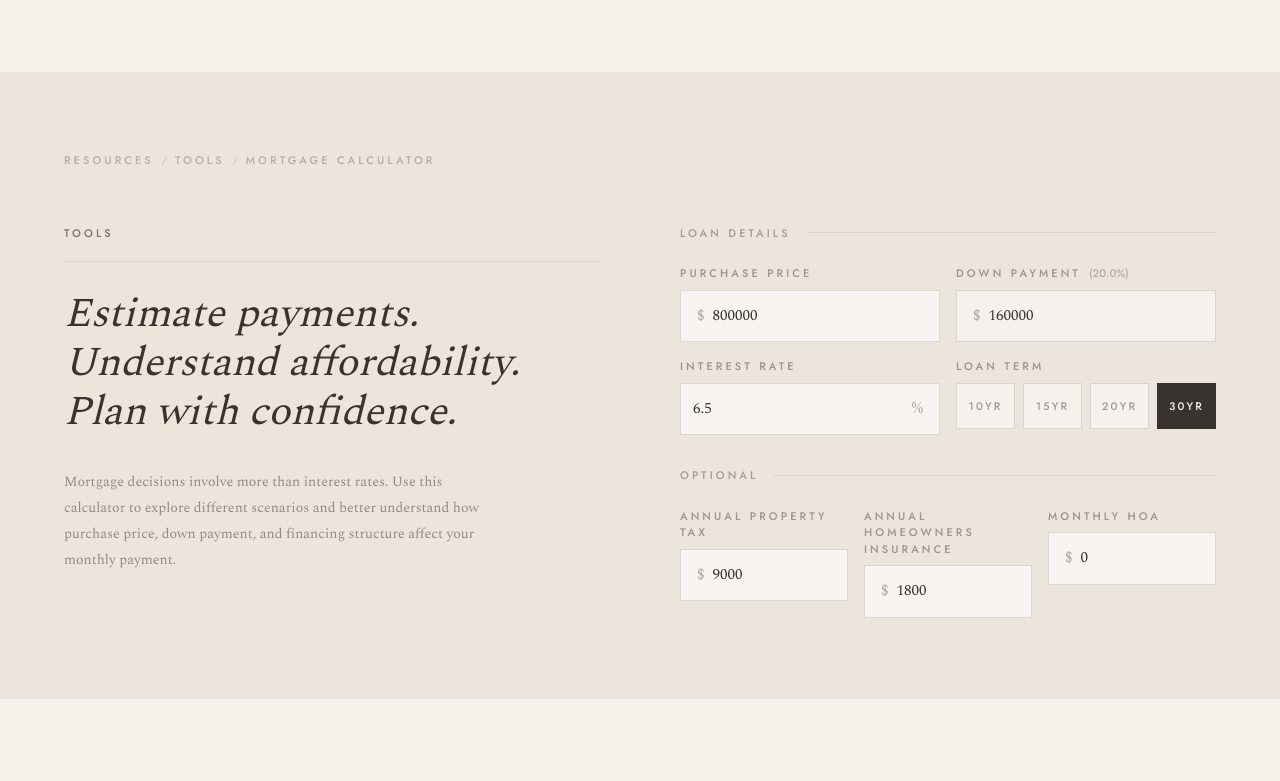
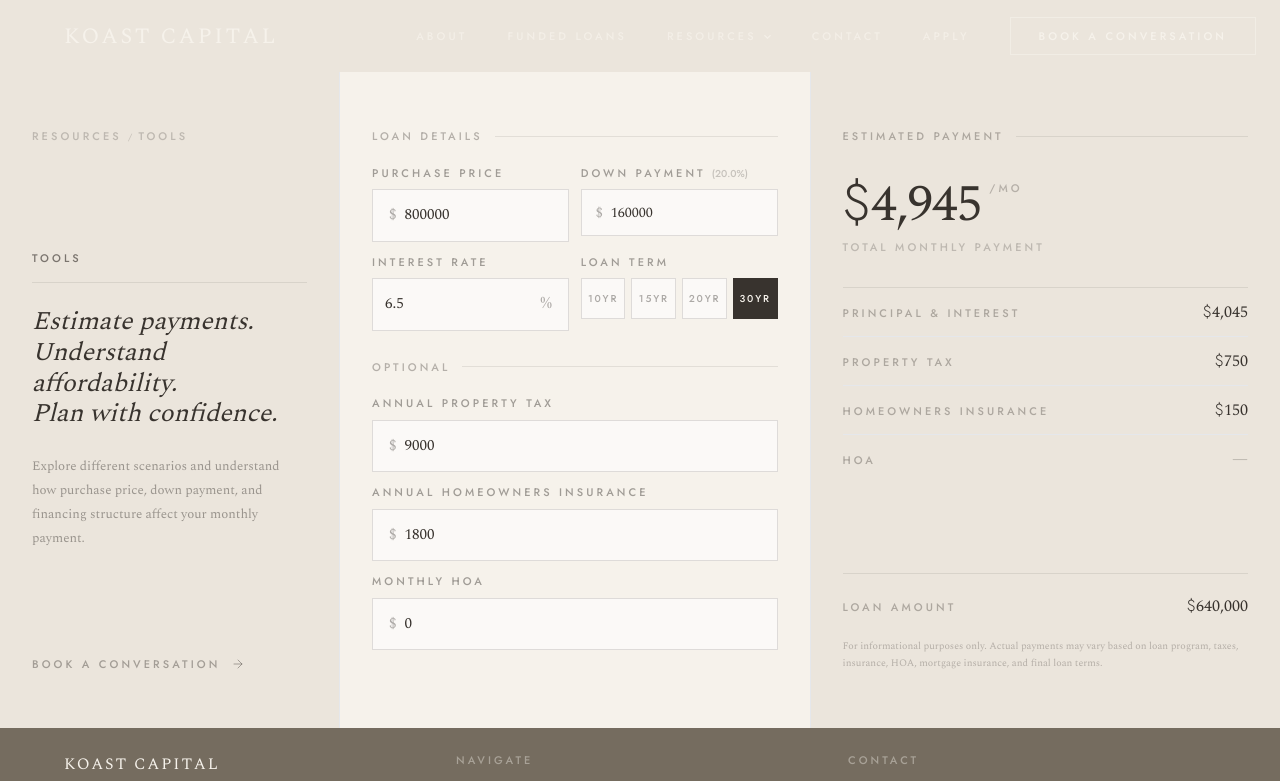
Before and after one commit to jenncko/koast-capital, a Next.js app: page /resources/tools/mortgage-payment-calculator in a window 1280 px wide. Shown: the top 781 px of the page. Built offline with nearby package versions, Linux system fonts and the light colour scheme.

Commit message:
Redesign calculator as 3-column one-page layout: hero, inputs, results

```diff
--- a/app/resources/tools/mortgage-payment-calculator/page.tsx
+++ b/app/resources/tools/mortgage-payment-calculator/page.tsx
@@ -143,100 +143,104 @@ export default function MortgageCalculatorPage() {
     <>
       <Nav />
 
-      <div style={{ paddingTop: '72px' }}>
+      {/* ── Full-page 3-column layout ── */}
+      <div
+        className="flex flex-col lg:flex-row"
+        style={{ backgroundColor: '#EBE5DC', minHeight: 'calc(100vh - 72px)', paddingTop: '72px' }}
+      >
 
-        {/* ── Top section: Hero left + Inputs right ── */}
-        <div className="border-b border-charcoal/8" style={{ backgroundColor: '#EBE5DC' }}>
-          <div className="container-xl pt-14 pb-16 lg:pt-20 lg:pb-20">
-
+        {/* ── Col 1: Hero ── */}
+        <div
+          className="flex flex-col justify-between px-8 py-10 lg:py-14 border-b lg:border-b-0 lg:border-r border-charcoal/8 lg:w-[300px] xl:w-[340px] lg:flex-shrink-0"
+          style={{ backgroundColor: '#EBE5DC' }}
+        >
           {/* Breadcrumb */}
-            <nav className="flex items-center gap-2 mb-10 lg:mb-14" aria-label="Breadcrumb">
-              <Link href="/resources" className="eyebrow text-charcoal/30 hover:text-sage transition-colors duration-200">
+          <nav className="flex items-center gap-1.5 mb-8" aria-label="Breadcrumb">
+            <Link href="/resources" className="eyebrow text-charcoal/25 hover:text-sage transition-colors duration-200">
               Resources
             </Link>
-              <span className="text-charcoal/20 text-[10px]">/</span>
-              <Link href="/resources#tools" className="eyebrow text-charcoal/30 hover:text-sage transition-colors duration-200">
+            <span className="text-charcoal/20 text-[9px]">/</span>
+            <Link href="/resources#tools" className="eyebrow text-charcoal/25 hover:text-sage transition-colors duration-200">
               Tools
             </Link>
-              <span className="text-charcoal/20 text-[10px]">/</span>
-              <span className="eyebrow text-charcoal/30">Mortgage Calculator</span>
           </nav>
 
-            <div className="grid lg:grid-cols-2 gap-12 lg:gap-20 items-start">
-
-              {/* Left — editorial hero */}
-              <div className="flex flex-col justify-between h-full">
-                <div>
-                  <p className="eyebrow mb-5">Tools</p>
-                  <div className="h-px bg-charcoal/10 mb-7" />
+          {/* Editorial copy */}
+          <div className="flex-1 flex flex-col justify-center">
+            <p className="eyebrow mb-4">Tools</p>
+            <div className="h-px bg-charcoal/10 mb-6" />
             <h1
-                    className="font-serif font-light italic text-charcoal leading-[1.2] mb-8"
-                    style={{ fontSize: 'clamp(28px, 3.2vw, 46px)' }}
+              className="font-serif font-light italic text-charcoal leading-[1.2] mb-6"
+              style={{ fontSize: 'clamp(22px, 2vw, 32px)' }}
             >
               Estimate payments.<br />
               Understand affordability.<br />
               Plan with confidence.
             </h1>
             <p
-                    className="font-serif font-light text-charcoal/50 max-w-[420px]"
-                    style={{ fontSize: 'clamp(14px, 1.05vw, 15px)', lineHeight: '1.85' }}
+              className="font-serif font-light text-charcoal/45"
+              style={{ fontSize: '13px', lineHeight: '1.85' }}
             >
-                    Mortgage decisions involve more than interest rates. Use this calculator to explore different scenarios and better understand how purchase price, down payment, and financing structure affect your monthly payment.
+              Explore different scenarios and understand how purchase price, down payment, and financing structure affect your monthly payment.
             </p>
+          </div>
+
+          {/* CTA pinned bottom */}
+          <div className="mt-8 hidden lg:block">
+            <a
+              href="/#book"
+              className="group flex items-center gap-3 eyebrow text-charcoal/40 hover:text-sage transition-colors duration-300"
+            >
+              Book a Conversation
+              <svg width="12" height="12" viewBox="0 0 12 12" fill="none" stroke="currentColor" strokeWidth="1" strokeLinecap="round"
+                className="group-hover:translate-x-0.5 transition-transform duration-300">
+                <path d="M2 6h8M6 2l4 4-4 4" />
+              </svg>
+            </a>
           </div>
         </div>
 
-              {/* Right — inputs */}
-              <div>
-                {/* Primary inputs */}
-                <div className="mb-8">
-                  <div className="flex items-center gap-4 mb-6">
-                    <p className="eyebrow text-charcoal/40">Loan Details</p>
+        {/* ── Col 2: Inputs ── */}
+        <div
+          className="flex flex-col px-8 py-10 lg:py-14 border-b lg:border-b-0 lg:border-r border-charcoal/8 flex-1"
+          style={{ backgroundColor: '#F6F2EB' }}
+        >
+          {/* Loan Details */}
+          <div className="mb-7">
+            <div className="flex items-center gap-3 mb-5">
+              <p className="eyebrow text-charcoal/35">Loan Details</p>
               <div className="flex-1 h-px bg-charcoal/10" />
             </div>
-                  <div className="grid sm:grid-cols-2 gap-4">
-                    <InputField
-                      label="Purchase Price"
-                      value={purchasePrice}
-                      onChange={setPurchasePrice}
-                      prefix="$"
-                      placeholder="800,000"
-                    />
+            <div className="grid grid-cols-2 gap-3">
+              <InputField label="Purchase Price" value={purchasePrice} onChange={setPurchasePrice} prefix="$" placeholder="800,000" />
               <div>
                 <label className="eyebrow text-charcoal/45 mb-2 block">
-                        Down Payment{downPct ? <span className="ml-2 normal-case tracking-normal font-sans text-charcoal/30">({downPct})</span> : null}
+                  Down Payment{downPct ? <span className="ml-1.5 normal-case tracking-normal font-sans text-charcoal/25 text-[10px]">({downPct})</span> : null}
                 </label>
-                      <div className="flex items-center border border-charcoal/15 bg-white/50 focus-within:border-sage transition-colors duration-200">
-                        <span className="pl-4 pr-2 font-serif font-light text-charcoal/40 text-[15px] select-none">$</span>
+                <div className="flex items-center border border-charcoal/15 bg-white/60 focus-within:border-sage transition-colors duration-200">
+                  <span className="pl-3.5 pr-2 font-serif font-light text-charcoal/40 text-[14px] select-none">$</span>
                   <input
                     type="number"
                     value={downPayment}
                     onChange={(e) => setDownPayment(e.target.value)}
                     placeholder="160,000"
                     min="0"
-                          className="flex-1 bg-transparent py-3.5 font-serif font-light text-charcoal text-[15px] placeholder-charcoal/20 focus:outline-none min-w-0 pr-3"
+                    className="flex-1 bg-transparent py-3 font-serif font-light text-charcoal text-[14px] placeholder-charcoal/20 focus:outline-none min-w-0 pr-3"
                   />
                 </div>
               </div>
-                    <InputField
-                      label="Interest Rate"
-                      value={interestRate}
-                      onChange={setInterestRate}
-                      suffix="%"
-                      placeholder="6.500"
-                      step="0.001"
-                    />
+              <InputField label="Interest Rate" value={interestRate} onChange={setInterestRate} suffix="%" placeholder="6.500" step="0.001" />
               <div>
                 <label className="eyebrow text-charcoal/45 mb-2 block">Loan Term</label>
-                      <div className="flex gap-2">
+                <div className="flex gap-1.5">
                   {[10, 15, 20, 30].map((yr) => (
                     <button
                       key={yr}
                       onClick={() => setLoanTerm(String(yr))}
-                            className={`flex-1 py-3.5 border font-sans font-medium text-[11px] tracking-[0.2em] uppercase transition-all duration-200 ${
+                      className={`flex-1 py-3 border font-sans font-medium text-[10px] tracking-[0.18em] uppercase transition-all duration-200 ${
                         loanTerm === String(yr)
                           ? 'bg-charcoal text-cream border-charcoal'
-                                : 'border-charcoal/15 text-charcoal/45 bg-white/50 hover:border-sage hover:text-charcoal'
+                          : 'border-charcoal/15 text-charcoal/40 bg-white/60 hover:border-sage hover:text-charcoal'
                       }`}
                     >
                       {yr}yr
@@ -247,115 +251,74 @@ export default function MortgageCalculatorPage() {
             </div>
           </div>
 
-                {/* Optional inputs */}
+          {/* Optional */}
           <div>
-                  <div className="flex items-center gap-4 mb-6">
-                    <p className="eyebrow text-charcoal/40">Optional</p>
+            <div className="flex items-center gap-3 mb-5">
+              <p className="eyebrow text-charcoal/35">Optional</p>
               <div className="flex-1 h-px bg-charcoal/10" />
             </div>
-                  <div className="grid sm:grid-cols-3 gap-4">
-                    <InputField
-                      label="Annual Property Tax"
-                      value={propertyTax}
-                      onChange={setPropertyTax}
-                      prefix="$"
-                      placeholder="9,000"
-                    />
-                    <InputField
-                      label="Annual Homeowners Insurance"
-                      value={insurance}
-                      onChange={setInsurance}
-                      prefix="$"
-                      placeholder="1,800"
-                    />
-                    <InputField
-                      label="Monthly HOA"
-                      value={hoa}
-                      onChange={setHoa}
-                      prefix="$"
-                      placeholder="0"
-                    />
+            <div className="grid grid-cols-1 gap-3">
+              <InputField label="Annual Property Tax" value={propertyTax} onChange={setPropertyTax} prefix="$" placeholder="9,000" />
+              <InputField label="Annual Homeowners Insurance" value={insurance} onChange={setInsurance} prefix="$" placeholder="1,800" />
+              <InputField label="Monthly HOA" value={hoa} onChange={setHoa} prefix="$" placeholder="0" />
             </div>
           </div>
         </div>
 
-            </div>
-          </div>
-        </div>
-
-        {/* ── Bottom section: Results ── */}
-        <div style={{ backgroundColor: '#F6F2EB' }}>
-          <div className="container-xl py-14 lg:py-20">
-
-            <div className="flex items-center gap-6 mb-10">
-              <p className="eyebrow text-charcoal/40">Estimated Monthly Payment</p>
+        {/* ── Col 3: Results ── */}
+        <div
+          className="flex flex-col px-8 py-10 lg:py-14 flex-1"
+          style={{ backgroundColor: '#EBE5DC' }}
+        >
+          <div className="flex items-center gap-3 mb-8">
+            <p className="eyebrow text-charcoal/35">Estimated Payment</p>
             <div className="flex-1 h-px bg-charcoal/10" />
           </div>
 
-            {/* Total + breakdown in a horizontal row on desktop */}
-            <div className="grid lg:grid-cols-[auto_1fr] gap-10 lg:gap-20 items-start mb-10">
-
-              {/* Big number */}
-              <div>
+          {/* Total */}
+          <div className="mb-8">
             <Dollars
               val={results.total}
               className="font-serif font-light text-charcoal tabular-nums"
-                  style={{ fontSize: 'clamp(48px, 6vw, 80px)', letterSpacing: '-0.02em', lineHeight: 1 } as React.CSSProperties}
+              style={{ fontSize: 'clamp(40px, 4vw, 60px)', letterSpacing: '-0.02em', lineHeight: 1 } as React.CSSProperties}
             />
-                <span className="eyebrow text-charcoal/30 ml-3">/mo</span>
-                <p className="eyebrow text-charcoal/25 mt-3">Total Estimated Payment</p>
+            <span className="eyebrow text-charcoal/30 ml-2 align-top" style={{ lineHeight: 2 }}>/mo</span>
+            <p className="eyebrow text-charcoal/25 mt-2">Total Monthly Payment</p>
           </div>
 
-              {/* Breakdown grid */}
-              <div className="grid sm:grid-cols-2 lg:grid-cols-4 gap-0 border border-charcoal/10 divide-y sm:divide-y-0 sm:divide-x divide-charcoal/8"
-                style={{ backgroundColor: '#EBE5DC' }}>
+          {/* Breakdown rows */}
+          <div className="flex-1 border-t border-charcoal/10 divide-y divide-charcoal/8">
             {([
               { label: 'Principal & Interest', val: results.pi, show: true },
               { label: 'Property Tax', val: results.monthlyTax, show: results.monthlyTax > 0 },
               { label: 'Homeowners Insurance', val: results.monthlyInsurance, show: results.monthlyInsurance > 0 },
               { label: 'HOA', val: results.monthlyHoa, show: results.monthlyHoa > 0 },
             ] as { label: string; val: number; show: boolean }[]).map((row) => (
-                  <div key={row.label} className="px-6 py-5 flex flex-col gap-2">
+              <div key={row.label} className="flex items-baseline justify-between py-3">
                 <span className="eyebrow text-charcoal/35">{row.label}</span>
                 {row.show
-                      ? <Dollars val={row.val} className="font-serif font-light text-charcoal text-[20px] tabular-nums" />
-                      : <span className="font-serif font-light text-charcoal text-[20px]">—</span>
+                  ? <Dollars val={row.val} className="font-serif font-light text-charcoal text-[16px] tabular-nums" />
+                  : <span className="font-serif font-light text-charcoal/30 text-[16px]">—</span>
                 }
               </div>
             ))}
           </div>
 
-            </div>
-
-            {/* Loan amount + disclaimer + CTA */}
-            <div className="flex flex-col sm:flex-row sm:items-end justify-between gap-8 pt-8 border-t border-charcoal/10">
-              <div className="flex items-baseline gap-8">
-                <div>
-                  <p className="eyebrow text-charcoal/35 mb-1.5">Loan Amount</p>
-                  <Dollars val={results.loanAmount} className="font-serif font-light text-charcoal text-[20px] tabular-nums" />
-                </div>
-              </div>
-              <div className="flex flex-col sm:flex-row sm:items-end gap-6 sm:gap-10">
-                <p
-                  className="font-serif font-light text-charcoal/35 max-w-[420px]"
-                  style={{ fontSize: '11px', lineHeight: '1.7' }}
-                >
-                  This calculator is for informational purposes only. Actual payments may vary based on loan program, property taxes, homeowner&apos;s insurance, HOA dues, mortgage insurance, and final loan terms.
-                </p>
-                <a
-                  href="/#book"
-                  className="group flex items-center gap-4 px-7 py-4 border border-charcoal/20 text-charcoal eyebrow hover:bg-sage hover:border-sage hover:text-cream transition-all duration-300 whitespace-nowrap flex-shrink-0"
-                >
-                  Book a Conversation
-                  <svg width="13" height="13" viewBox="0 0 12 12" fill="none" stroke="currentColor" strokeWidth="1" strokeLinecap="round"
-                    className="group-hover:translate-x-0.5 transition-transform duration-300">
-                    <path d="M2 6h8M6 2l4 4-4 4" />
-                  </svg>
-                </a>
+          {/* Loan amount */}
+          <div className="pt-5 mt-2 border-t border-charcoal/10">
+            <div className="flex items-baseline justify-between">
+              <span className="eyebrow text-charcoal/35">Loan Amount</span>
+              <Dollars val={results.loanAmount} className="font-serif font-light text-charcoal text-[16px] tabular-nums" />
             </div>
           </div>
 
-          </div>
+          {/* Disclaimer */}
+          <p
+            className="mt-5 font-serif font-light text-charcoal/30"
+            style={{ fontSize: '10px', lineHeight: '1.7' }}
+          >
+            For informational purposes only. Actual payments may vary based on loan program, taxes, insurance, HOA, mortgage insurance, and final loan terms.
+          </p>
         </div>
 
       </div>
```
Lines whose indentation alone changed are shown as unchanged.
